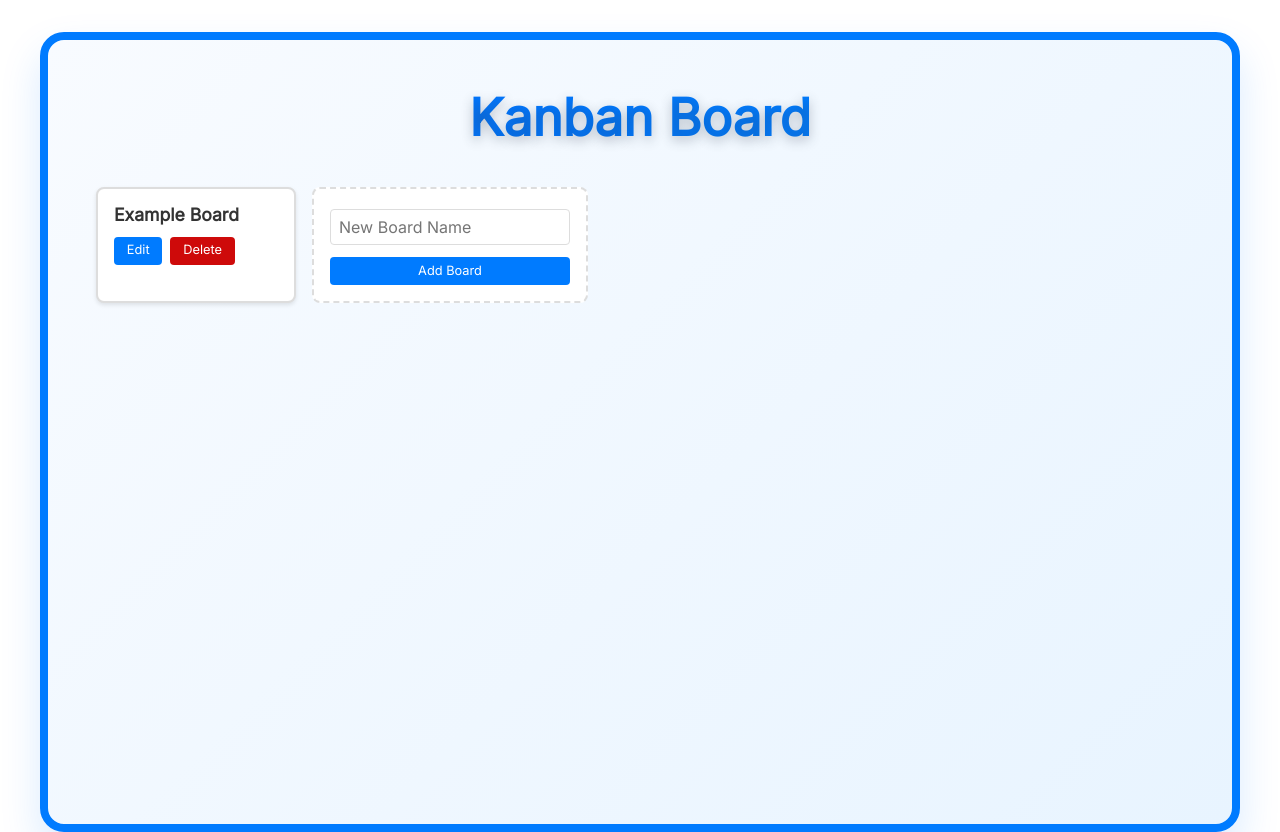
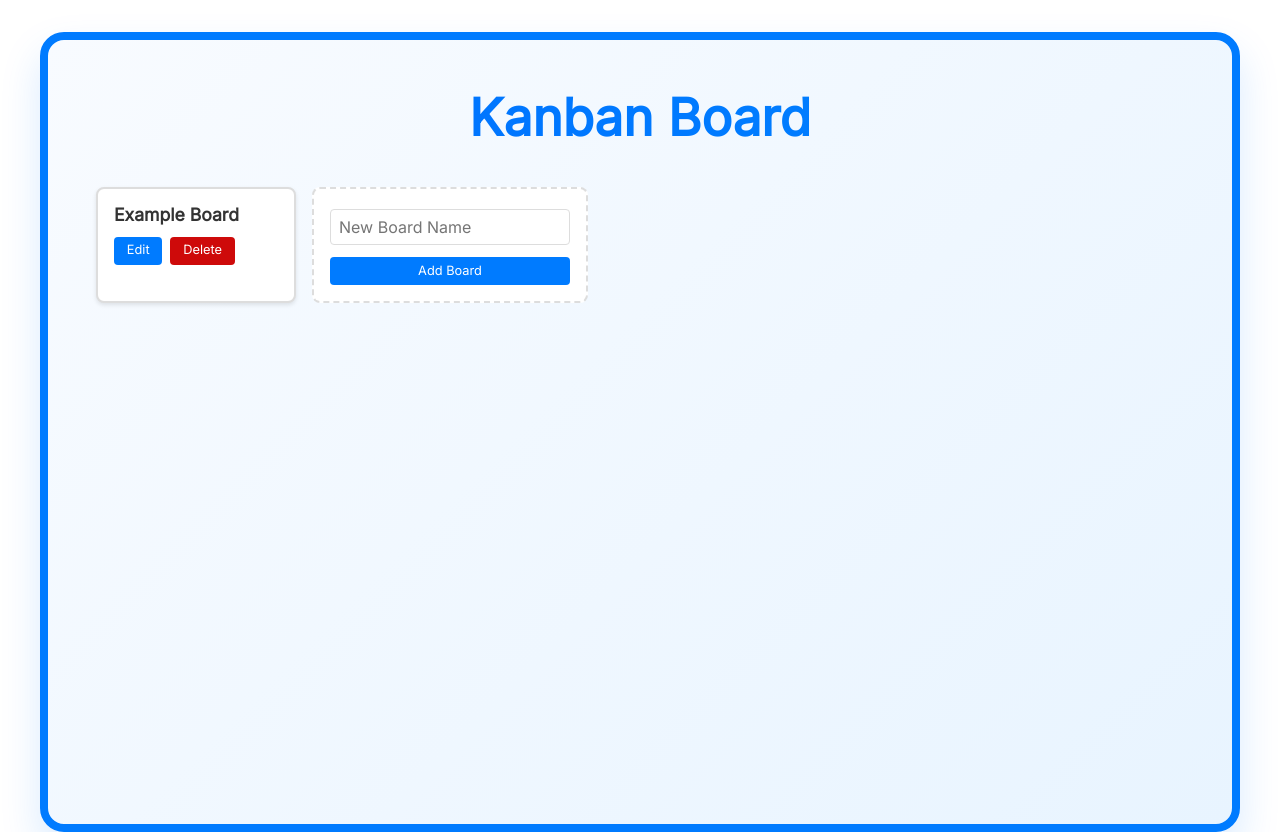
Before and after one commit to Mathas-S/Kanban-Board, a Vue app: page /board in a window 1280 px wide. Built offline with nearby package versions, Linux system fonts and the light colour scheme; sample sign-in values are in the browser's storage.

Commit message:
Broadview Update

```diff
--- a/src/views/BoardView.vue
+++ b/src/views/BoardView.vue
@@ -274,7 +274,6 @@ function removeTagFromPopup(tag: string) {
   font-weight: 900;
   font-size: 3.2rem;
   text-align: center;
-  text-shadow: 0 4px 12px rgba(47, 61, 77, 0.3);
   position: relative;
 }
 
```
